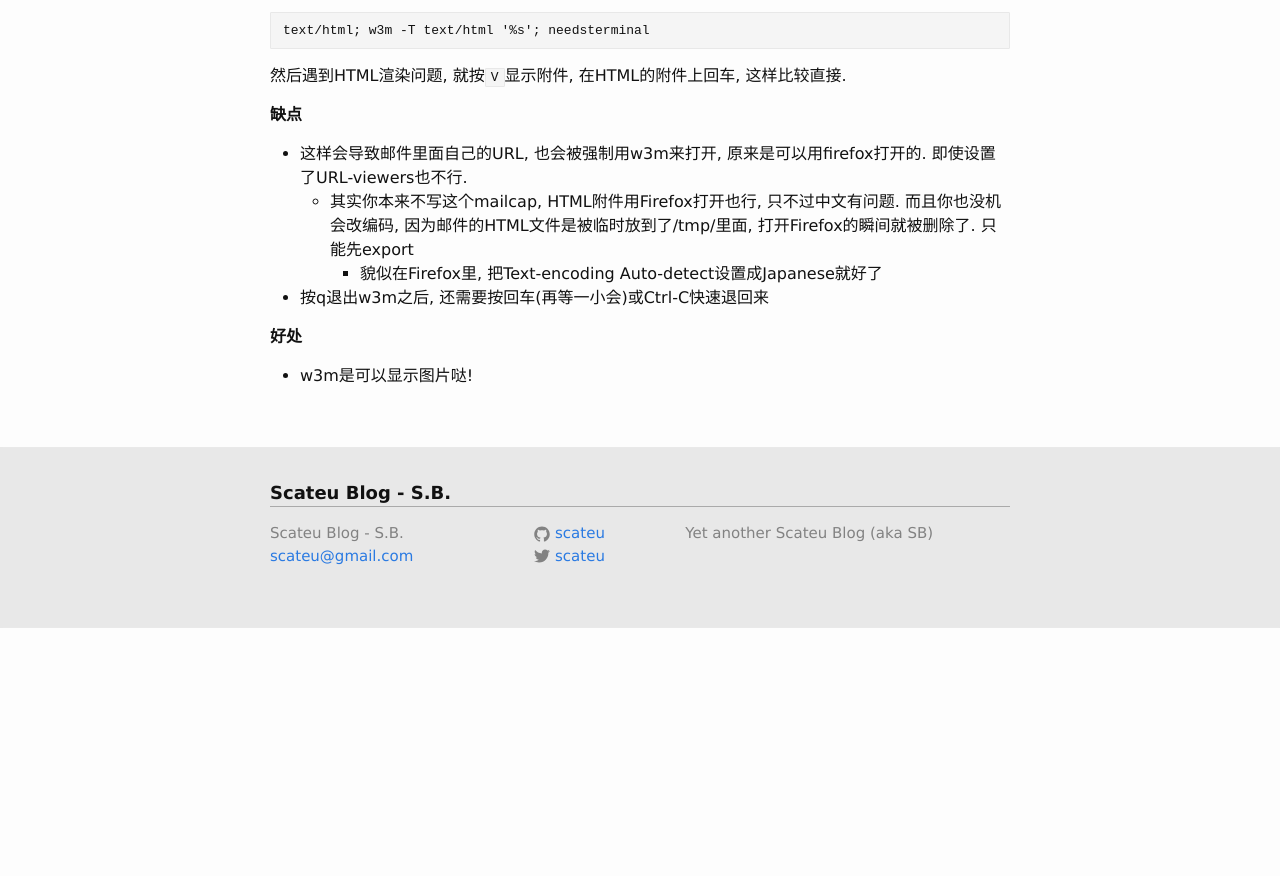
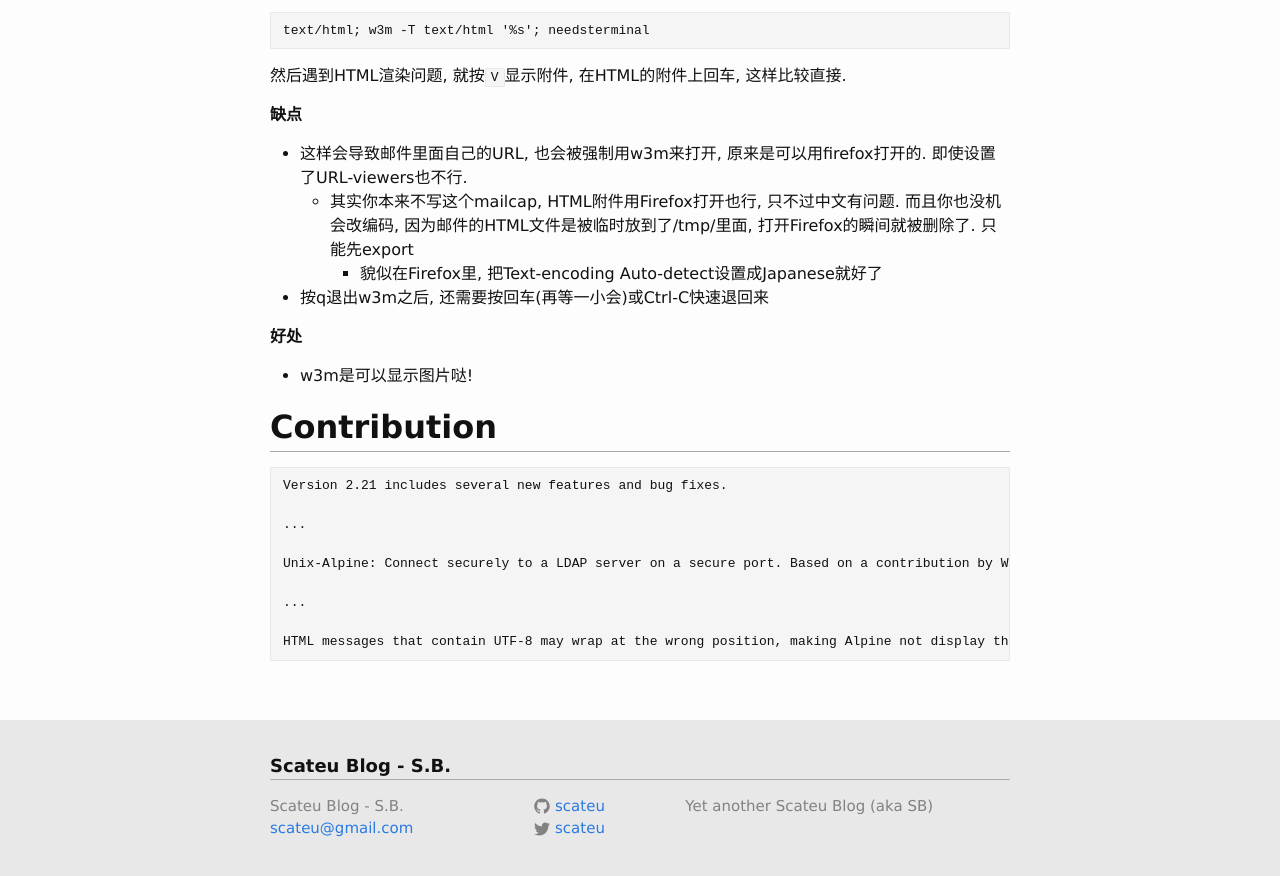
Before and after one commit to scateu/scateu.github.io, a Jekyll site: the page built from _posts/2015-08-23-alpine.md, in a window 1280 px wide and 900 px high, scrolled down 7517 px. Shown: the top 876 px of the window. Built offline with Jekyll 4.4.1, drawn with Linux system fonts in a browser that asks for light colours; nearby versions of some CDN libraries; comment, search, counter and statistics services are not loaded; before the commit the page ends 8144 px from its top, so only the background shows below that.

Commit message:
Mon Mar 20 10:13:54 HKT 2017

````diff
--- a/_posts/2015-08-23-alpine.md
+++ b/_posts/2015-08-23-alpine.md
@@ -543,3 +543,17 @@ HTML渲染
 **好处**
 
  - w3m是可以显示图片哒!
+
+## Contribution
+
+```
+Version 2.21 includes several new features and bug fixes.
+
+...
+
+Unix-Alpine: Connect securely to a LDAP server on a secure port. Based on a contribution by Wang Kang.
+
+...
+
+HTML messages that contain UTF-8 may wrap at the wrong position, making Alpine not display the correct character at the position that wrapping is done. Reported by Wang Kang.
+```
````
